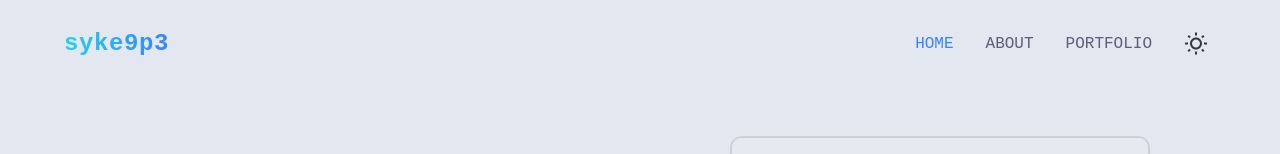
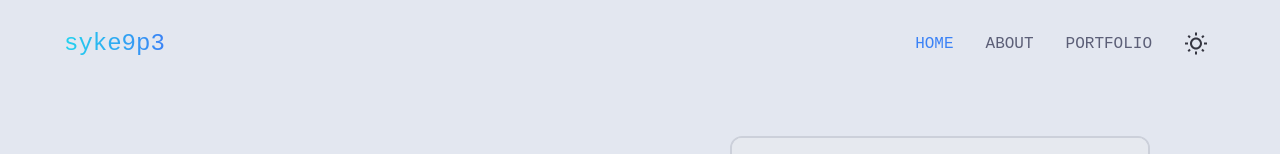
Before and after one commit to syke9p3/syke-portfolio-v2, a React (Vite) app: page / in a window 1280 px wide. Shown: the top 154 px of the page. Built offline with nearby package versions, Linux system fonts and the light colour scheme; the HTML template or start-up script is replaced by a standard one.

Commit message:
small css tweaks

```diff
--- a/src/components/Navbar.tsx
+++ b/src/components/Navbar.tsx
@@ -20,9 +20,9 @@ const Navbar: React.FC = () => {
         <div className="flex justify-between items-center w-full">
           <NavLink
             to="/"
-            className="text-2xl font-bold"
+            className="text-2xl"
           >
-            <p className="tracking-wide text-transparent bg-clip-text text-gradient lowercase">syke9p3</p>
+            <p className="text-transparent bg-clip-text text-gradient lowercase">syke9p3</p>
           </NavLink>
 
           <div className="md:hidden">
--- a/src/pages/Home.tsx
+++ b/src/pages/Home.tsx
@@ -23,7 +23,7 @@ const Home = () => {
 const Hero = () => {
   return (
     <>
-      <main className="min-h-[900px] container mx-auto bg-cover bg-center bg-no-repeat">
+      <main className="min-h-[80dvh] container mx-auto bg-cover bg-center bg-no-repeat">
         <section id="hero" className="grid py-12 mx-4 xl:grid-cols-2 px-6">
           <BannerText />
           {/* <div className="flex flex-col gap-6 items-start md:space-y-12 md:flex-row"> */}
@@ -261,8 +261,8 @@ const SocialsWindow = () => {
             {/* Icons */}
             <section className="flex flex-wrap flex-col items-start justify-start mt-3 px-2">
               {socials.map((social, i) => (
-                <Link to={social.link} target="_blank" key={i} className=" flex group/stack rounded-xl text-gray-500 gap-2 place-items-center w-full justify-between">
-                  <div className="py-1 px-2 text-center flex justify-start items-center gap-2  group-hover/stack:text-catppuccinGreen ">
+                <Link to={social.link} target="_blank" key={i} className=" flex group/stack rounded-xl text-gray-500 gap-2 place-items-center w-full justify-between  hover:bg-catppuccinCrust">
+                  <div className="py-1 px-2 text-center flex justify-start items-center gap-2  group-hover/stack:text-catppuccinGreen">
                     <div className={`  `}>{social.icon}</div> {/*  style={{ color: tech.color }} */}
                     <p className="text-gray-500  group-hover/stack:text-catppuccinGreen">{social.name}</p>
                   </div>
```
